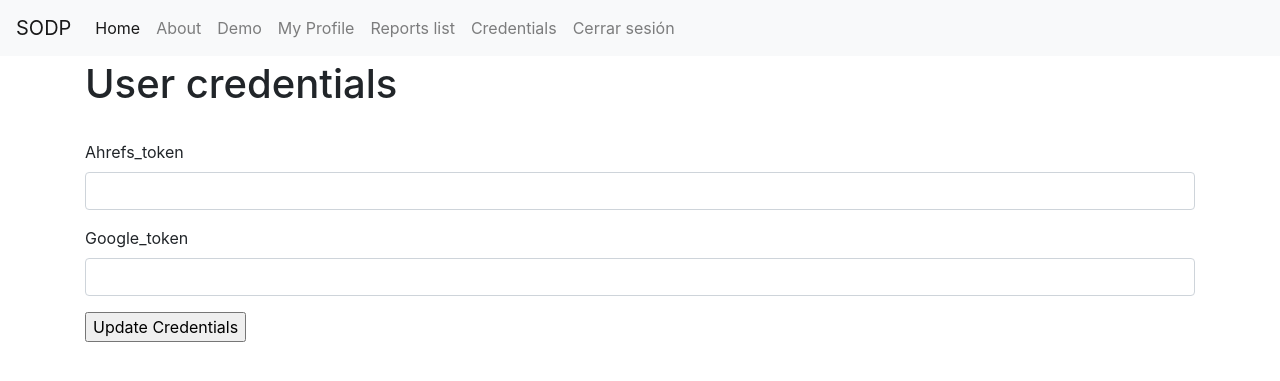
After one commit to ysoftbiz/sodp, a Django app: page /users/~credentials/ in a window 1280 px wide. The commit adds this page. Shown: the top 381 px of the page. Run offline with Django 3.2, Linux system fonts and the light colour scheme; the visitor is signed in with stand-in values (Sample User, id 1); parts of the project's set-up code (start-up, migrations or seed data) failed here and were passed over; some libraries are stand-ins or nearby versions.

Commit message:
User credentials

```diff
--- a/config/settings/local.py
+++ b/config/settings/local.py
@@ -70,4 +70,5 @@ USE_I18N = True
 USE_L10N = True
 USE_TZ = False
 
-#DATABASE_URL='postgres://postgres:postgres@127.0.0.1:5432/sodp'
+
+ACCOUNT_EMAIL_VERIFICATION = 'none'
--- a/sodp/templates/base.html
+++ b/sodp/templates/base.html
@@ -61,6 +61,8 @@
             <li class="nav-item">
               <a class="nav-link" href="{% url 'demo' %}">Demo</a>
             </li>
+
+
             {% if request.user.is_authenticated %}
               <li class="nav-item">
                 {# URL provided by django-allauth/account/urls.py #}
@@ -70,7 +72,9 @@
                 {# URL provided by django-allauth/account/urls.py #}
                 <a class="nav-link" href="{% url 'dashboard' %}">{% trans "Reports list" %}</a>
               </li>
-
+              <li class="nav-item">
+                <a class="nav-link" href="{% url 'users:credentials' %}">Credentials</a>
+              </li>
               <li class="nav-item">
                 {# URL provided by django-allauth/account/urls.py #}
                 <a class="nav-link" href="{% url 'account_logout' %}">{% trans "Sign Out" %}</a>
--- /dev/null
+++ b/sodp/templates/users/usercredentials.html
@@ -0,0 +1,14 @@
+{% extends 'base.html' %}
+{% load crispy_forms_tags %}
+{% load i18n %}
+
+{% block content %}
+<h1>{% translate "User credentials" %}</h1>
+<br>
+
+    <form method="post">{% csrf_token %}
+        {% csrf_token %}
+        {{ form|crispy }}
+        <input type="submit" value="Update Credentials">
+    </form>
+{% endblock %}
--- a/sodp/users/models.py
+++ b/sodp/users/models.py
@@ -1,3 +1,4 @@
+from django.contrib.auth.models import AbstractUser
 from django.contrib.auth.models import AbstractUser
 from django.db.models import CharField
 from django.urls import reverse
@@ -7,9 +8,11 @@ from django.db import models
 
 class User(AbstractUser):
     """Default user for SODP."""
-
     #: First and last name do not cover name patterns around the globe
     name = CharField(_("Name of User"), blank=True, max_length=255)
+    ahrefs_token = CharField(_("ahrefs_token"), blank=True, max_length=255)
+    google_token = CharField(_("google_token"), blank=True, max_length=255)
+
     first_name = None  # type: ignore
     last_name = None  # type: ignore
 
--- a/sodp/users/urls.py
+++ b/sodp/users/urls.py
@@ -4,11 +4,13 @@ from sodp.users.views import (
     user_detail_view,
     user_redirect_view,
     user_update_view,
+    user_credentials_view,
 )
 
 app_name = "users"
 urlpatterns = [
     path("~redirect/", view=user_redirect_view, name="redirect"),
     path("~update/", view=user_update_view, name="update"),
+    path("~credentials/", view=user_credentials_view, name="credentials"),
     path("<str:username>/", view=user_detail_view, name="detail"),
 ]
--- a/sodp/users/views.py
+++ b/sodp/users/views.py
@@ -14,6 +14,8 @@ class UserDetailView(LoginRequiredMixin, DetailView):
     slug_field = "username"
     slug_url_kwarg = "username"
 
+    def get_object(self,queryset = None):
+        return self.request.user
 
 user_detail_view = UserDetailView.as_view()
 
@@ -35,7 +37,6 @@ user_update_view = UserUpdateView.as_view()
 
 
 class UserRedirectView(LoginRequiredMixin, RedirectView):
-
     permanent = False
 
     def get_redirect_url(self):
@@ -43,3 +44,15 @@ class UserRedirectView(LoginRequiredMixin, RedirectView):
 
 
 user_redirect_view = UserRedirectView.as_view()
+
+
+class UserUpdateCredentialsView(LoginRequiredMixin, SuccessMessageMixin, UpdateView):
+    model = User
+    fields = ["ahrefs_token", "google_token"]
+    template_name_suffix = 'credentials'
+    success_message = _("Credentials successfully updated")
+
+    def get_object(self,queryset = None):
+        return self.request.user
+
+user_credentials_view = UserUpdateCredentialsView.as_view()
```
Also changed, not shown: sodp/users/adapters.py (+18 -1 lines), sodp/reports/migrations/0002_auto_20210710_1403.py (added), sodp/users/migrations/0002_auto_20210710_1403.py (added).
